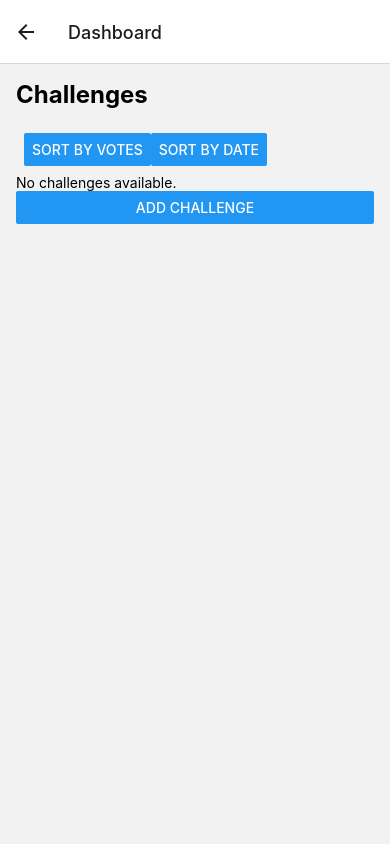
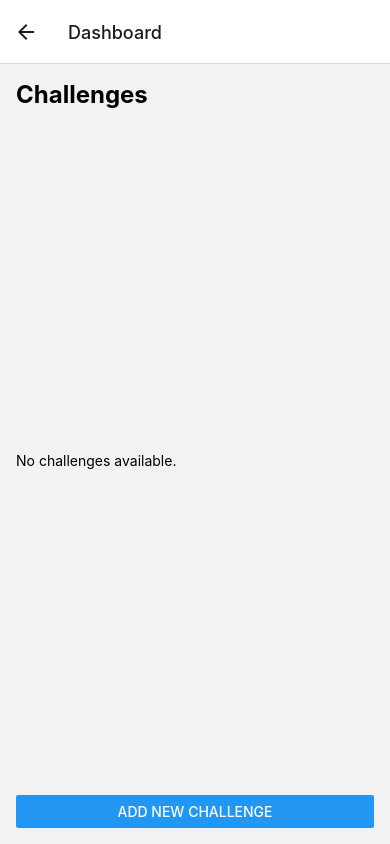
Before and after one commit to nehajohari92/ScripBoxAssignment, a React Native app: screen /HomeScreen in a window 390 px wide. Built offline with nearby package versions, Linux system fonts and the light colour scheme.

Commit message:
UI improvemnt

```diff
--- a/App.tsx
+++ b/App.tsx
@@ -1,4 +1,5 @@
 import React from 'react';
+import { StyleSheet ,View} from 'react-native';
 import { NavigationContainer } from '@react-navigation/native';
 import {createNativeStackNavigator} from '@react-navigation/native-stack';
 import LoginScreen from './src/component/LoginScreen';
@@ -9,6 +10,7 @@ const Stack = createNativeStackNavigator();
 
 function App() {
   return (
+    <View style={styles.container}>
     <NavigationContainer>
       <Stack.Navigator initialRouteName="Login">
         <Stack.Screen name="Login" component={LoginScreen} />
@@ -16,7 +18,15 @@ function App() {
         <Stack.Screen name="AddChallenge" component={AddChallengeScreen}/>
       </Stack.Navigator>
     </NavigationContainer>
+    </View>
   );
 }
 
+
+const styles = StyleSheet.create({
+  container: {
+    flex: 1,
+    backgroundColor: 'black', // Set the default background color
+  },
+});
 export default App;
--- a/src/component/AddChallenges.tsx
+++ b/src/component/AddChallenges.tsx
@@ -1,26 +1,24 @@
 import React, {useState, useEffect} from 'react';
-import {View, Text, TextInput, Button, StyleSheet, Alert} from 'react-native';
+import {View, Text, TextInput, Button, StyleSheet, Alert,TouchableOpacity} from 'react-native';
 import AsyncStorage from '@react-native-async-storage/async-storage';
 import DropDownPicker from 'react-native-dropdown-picker';
 import 'react-native-get-random-values';
-import { v4 as uuidv4 } from 'uuid';
+import {v4 as uuidv4} from 'uuid';
 
-
-const predefinedTags = [
-  {label: 'Feature', value: 'feature'},
-  {label: 'Tech', value: 'tech'},
-  {label: 'Design', value: 'design'},
-  {label: 'Innovation', value: 'innovation'},
-];
+const predefinedTags = ['Feature', 'Tech', 'Design', 'Other'];
 
 const AddChallengeScreen = () => {
-
   const [title, setTitle] = useState('');
   const [description, setDescription] = useState('');
-  const [selectedTag, setSelectedTag] = useState([]);
+  const [selectedTag, setSelectedTag] = useState('Other');
+
+  const handleTagPress = (tag) => {
+    // Handle tag press logic
+    console.log('Selected tag:', tag);
+     setSelectedTag(tag)
+  };
 
   const handleAddChallenge = async () => {
-
     if (title.trim() === '' || description.trim() === '') {
       Alert.alert(
         'Required Field',
@@ -31,27 +29,37 @@ const AddChallengeScreen = () => {
             //onPress: () => console.log('OK Pressed'),
           },
         ],
-            { cancelable: false }
+        {cancelable: false},
       );
 
       return;
     }
 
     try {
-
       const newChallengeId = uuidv4();
       // Fetch existing challenges from AsyncStorage
       const existingChallengesString = await AsyncStorage.getItem('challenges');
-       const existingChallenges = existingChallengesString ? JSON.parse(existingChallengesString) : [];
+      const existingChallenges = existingChallengesString
+        ? JSON.parse(existingChallengesString)
+        : [];
 
       // Add the new challenge to the existing ones
-       const newChallenge = { id: newChallengeId,title, description, votes: 0,
-        date: new Date().toISOString()};
+      const newChallenge = {
+        id: newChallengeId,
+        title,
+        description,
+        votes: 0,
+        date: new Date().toISOString(),
+        selectedTag,
+      };
 
       existingChallenges.push(newChallenge);
 
       // Save the updated challenges back to AsyncStorage
-       await AsyncStorage.setItem('challenges', JSON.stringify(existingChallenges));
+      await AsyncStorage.setItem(
+        'challenges',
+        JSON.stringify(existingChallenges),
+      );
 
       // Clear input fields
       setTitle('');
@@ -79,22 +87,16 @@ const AddChallengeScreen = () => {
         onChangeText={text => setDescription(text)}
         multiline
       />
-      <Text style={styles.label}>Select Tag:</Text>
-      <DropDownPicker
-        items={predefinedTags}
-        defaultValue={null}
-        containerStyle={styles.dropdownContainer}
-        style={{ backgroundColor: '#fafafa', zIndex: 1000 }}
-        itemStyle={{ justifyContent: 'flex-start' }}
-        dropDownStyle={{ backgroundColor: '#fafafa' }}
-        onChangeItem={(tags) => setSelectedTag(tags)}
-      />
-      {/* Display selected tags */}
-      <View>
-        {selectedTag.map((tag) => (
-          <View key={tag.value} style={styles.tag}>
-            <Text>{tag.label}</Text>
-          </View>
+       <Text>Select Tag:</Text>
+      <View style={styles.tagContainer}>
+        {predefinedTags.map((tag) => (
+          <TouchableOpacity
+            key={tag}
+            style={styles.tagButton}
+            onPress={() => handleTagPress(tag)}
+          >
+            <Text style={styles.tagText}>{tag}</Text>
+          </TouchableOpacity>
         ))}
       </View>
       <Button title="Add Challenge" onPress={handleAddChallenge} />
@@ -108,27 +110,46 @@ const styles = StyleSheet.create({
     justifyContent: 'center',
     alignItems: 'center',
     padding: 16,
+    color: '#000000',
   },
   title: {
     fontSize: 24,
     fontWeight: 'bold',
     marginBottom: 16,
+    color: '#000000',
   },
   input: {
     borderWidth: 1,
     borderColor: 'gray',
     borderRadius: 8,
     padding: 8,
+    color: '#000000',
     marginBottom: 16,
     width: '100%',
   },
   label: {
     fontSize: 16,
     marginBottom: 8,
+    color: '#000000',
   },
   dropdownContainer: {
     height: 40,
-    width: 200,  // Adjust the width as needed
+    width: 200, // Adjust the width as needed
+  },
+  tagContainer: {
+    flexDirection: 'row',
+    marginTop: 10,
+    marginBottom : 100,
+  },
+  tagButton: {
+    backgroundColor: '#3498db',
+    padding: 10,
+    marginHorizontal: 5,
+    borderRadius: 8,
+  },
+  tagText: {
+    color: '#fff',
+    fontWeight: 'bold',
   },
 });
 
--- a/src/component/HomeScreen.tsx
+++ b/src/component/HomeScreen.tsx
@@ -1,10 +1,17 @@
 import React, {useState, useEffect} from 'react';
-import {View, Text, FlatList, StyleSheet,Button,TouchableOpacity} from 'react-native';
+import {
+  View,
+  Text,
+  FlatList,
+  StyleSheet,
+  Button,
+  TouchableOpacity,
+} from 'react-native';
 import AsyncStorage from '@react-native-async-storage/async-storage';
-import { useIsFocused } from '@react-navigation/native';
-import { format, parseISO } from 'date-fns';
+import {useIsFocused} from '@react-navigation/native';
+import {format, parseISO} from 'date-fns';
 
-const HomeScreen = ({ navigation }) => {
+const HomeScreen = ({navigation}) => {
   const isFocused = useIsFocused();
 
   // set heading of screen
@@ -19,7 +26,6 @@ const HomeScreen = ({ navigation }) => {
   const [challenges, setChallenges] = useState([]);
   const [sortBy, setSortBy] = useState('votes'); // Default sorting by votes
 
-
   // Fetch challenges from local storage
   const fetchChallenges = async () => {
     try {
@@ -29,7 +35,6 @@ const HomeScreen = ({ navigation }) => {
         console.log(challengesString);
         setChallenges(storedChallenges);
         console.log(storedChallenges);
-
       }
     } catch (error) {
       console.error('Error fetching challenges:', error);
@@ -44,12 +49,12 @@ const HomeScreen = ({ navigation }) => {
 
   const upvoteChallenge = async (challengeId: string) => {
     // Find the challenge by ID and update the upvote count
-    setChallenges((prevChallenges) =>
-    prevChallenges.map((challenge) =>
+    setChallenges(prevChallenges =>
+      prevChallenges.map(challenge =>
         challenge.id === challengeId
-        ? { ...challenge, votes: (challenge.votes || 0) + 1 } // Increment votes or start from 1 if undefined
-        : challenge
-    )
+          ? {...challenge, votes: (challenge.votes || 0) + 1} // Increment votes or start from 1 if undefined
+          : challenge,
+      ),
     );
     // Save the updated challenges to local storage
     saveChallenges();
@@ -64,7 +69,7 @@ const HomeScreen = ({ navigation }) => {
     }
   };
 
-  const renderItem = ({ item }) => {
+  const renderItem = ({item}) => {
     const parsedDate = parseISO(item.date);
     const formattedDate = format(parsedDate, 'ddMMyy');
 
@@ -72,23 +77,26 @@ const HomeScreen = ({ navigation }) => {
       <View style={styles.challengeItem}>
         <Text style={styles.challengeTitle}>{item.title}</Text>
         <Text>{item.description}</Text>
+        <Text>Tag- {item.selectedTag}</Text>
         <Text>Total Votes- {item.votes}</Text>
         <Text>Date- {item.date}</Text>
-            <TouchableOpacity onPress={() => upvoteChallenge(item.id)} style={styles.upvoteButton}>
+        <TouchableOpacity
+          onPress={() => upvoteChallenge(item.id)}
+          style={styles.upvoteButton}>
           <Text>👍 Upvote ({item.votes || 0})</Text>
         </TouchableOpacity>
       </View>
     );
   };
-  const handleSort = (criteria : string) => {
+  const handleSort = (criteria: string) => {
     // Update the sorting criteria and re-render the component
     setSortBy(criteria);
     sortChallenges(criteria);
   };
 
-  const sortChallenges = (criteria : string) => {
+  const sortChallenges = (criteria: string) => {
     // Sort challenges based on the selected criteria
-    setChallenges((prevChallenges) =>
+    setChallenges(prevChallenges =>
       [...prevChallenges].sort((a, b) => {
         if (criteria === 'votes') {
           return (b.votes || 0) - (a.votes || 0);
@@ -96,29 +104,35 @@ const HomeScreen = ({ navigation }) => {
           return parseISO(b.date) - parseISO(a.date);
         }
         return 0;
-      })
+      }),
     );
   };
 
   return (
-
     <View style={styles.container}>
       <Text style={styles.title}>Challenges</Text>
+      {challenges.length === 0 ? (
+        <Text>No challenges available.</Text>
+      ) : (
+        <>
           <View style={styles.sortButtons}>
             <Button title="Sort by Votes" onPress={() => handleSort('votes')} />
             <Button title="Sort by Date" onPress={() => handleSort('date')} />
           </View>
-    {challenges.length === 0 ? (
-      <Text>No challenges available.</Text>
-    ) : (
           <FlatList
             data={challenges}
             keyExtractor={(item, index) => `${index}`} // Use index as key for simplicity
             renderItem={renderItem}
           />
+        </>
       )}
-    <Button title="Add Challenge" onPress={handleAddChallenge} />
 
+      <Button
+        title="Add New Challenge"
+        onPress={() => navigation.navigate('AddChallenge')}
+        style={styles.addChallengeButton}>
+        <Text style={styles.addChallengeButtonText}>Add Challenge</Text>
+      </Button>
     </View>
   );
 };
@@ -127,37 +141,58 @@ const styles = StyleSheet.create({
   container: {
     flex: 1,
    padding: 16,
+   justifyContent: 'space-between',
+  position: 'relative',
+  color: '#000000',
   },
   title: {
     fontSize: 24,
     fontWeight: 'bold',
+    color: '#000000',
     marginBottom: 16,
+  },
+  addChallengeButton: {
+    position: 'absolute',
+    bottom: 0,
+    backgroundColor: '#3498db',
+    padding: 16,
+    color: '#000000',
+    borderRadius: 8,
+    justifyContent: 'center',
+    alignItems: 'center',
+    width: '80%',
+    alignSelf: 'center',
   },
   challengeItem: {
     marginBottom: 16,
     borderWidth: 1,
     borderColor: 'gray',
     borderRadius: 4,
+    color: '#000000',
     padding: 8,
     backgroundColor: '#f0f0f0',
     width: '100%',
-    maxWidth: '100%'
+    maxWidth: '100%',
   },
   challengeTitle: {
     fontWeight: 'bold',
+    color: '#000000',
   },
   upvoteButton: {
     position: 'absolute',
     top: 16,
+    color: '#000000',
     right: 16,
   },
   sortButtons: {
     flexDirection: 'row',
     borderRadius: 4,
-    margin: 8
-
+    margin: 8,
   },
-
+  addChallengeButtonText: {
+    color: '#fff',
+    fontWeight: 'bold',
+  },
 });
 
 export default HomeScreen;
--- a/src/component/LoginScreen.tsx
+++ b/src/component/LoginScreen.tsx
@@ -48,6 +48,7 @@ const styles = StyleSheet.create({
   title: {
     fontSize: 24,
     fontWeight: 'bold',
+    color: '#000000',
     marginBottom: 16,
   },
   input: {
@@ -55,6 +56,7 @@ const styles = StyleSheet.create({
     borderColor: 'gray',
     borderRadius: 8,
     padding: 8,
+    color: '#000000',
     marginBottom: 16,
     width: '100%',
   },
```
Also changed, not shown: 16 other files (tests, documents, lock files or other folders). Lines whose indentation alone changed are shown as unchanged.
